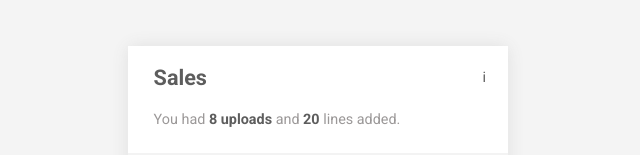
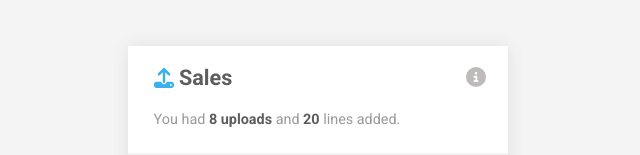
Before and after one commit to marlalain/two, a React (Create React App) app: page / in a window 1280 px wide. Shown: the part 241-396 px from the top of the page, without its empty margins (322-962 px from the left). Built offline with nearby package versions, Linux system fonts and the light colour scheme.

Commit message:
feat: adds icons

```diff
--- a/src/components/account-overview/main/account-overview-main.tsx
+++ b/src/components/account-overview/main/account-overview-main.tsx
@@ -1,6 +1,8 @@
 import { Account } from '../account-overview';
 import styled from 'styled-components';
 import React from 'react';
+import { FontAwesomeIcon } from '@fortawesome/react-fontawesome';
+import { faCircleInfo, faUpload } from '@fortawesome/free-solid-svg-icons';
 
 const DataDisplay: React.FC<{
 	percentage: number;
@@ -90,9 +92,13 @@
 		<Main>
 			<Sales>
 				<TopBar>
-					<h2>Sales</h2>
+					<h2>
+						<FontAwesomeIcon fontSize="20px" color="#3eb1eb" icon={faUpload} /> Sales
+					</h2>
 
-					<span>i</span>
+					<span>
+						<FontAwesomeIcon fontSize="20px" color="#bfbbbb" icon={faCircleInfo} />
+					</span>
 				</TopBar>
 
 				<SalesText>
```
